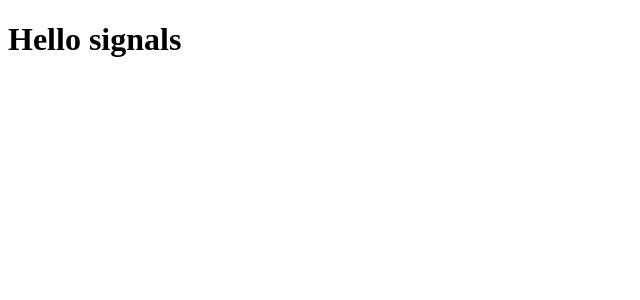
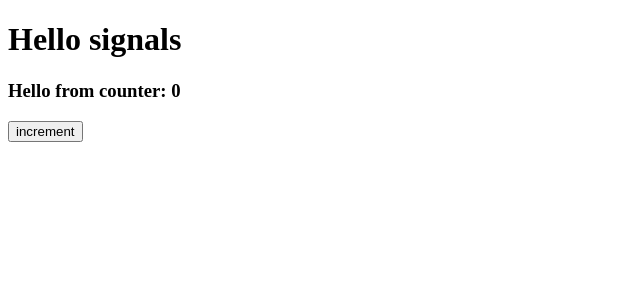
Before and after one commit to SvetlinGG/Signals-and-Routing, an Angular app in the folder signals/: page / in a window 1280 px wide. Shown: the top 300 px of the page, without its empty margins (0-640 px from the left). Built offline with nearby package versions, Linux system fonts and the light colour scheme.

Commit message:
set signal on app

```diff
--- a/signals/src/app/app.component.html
+++ b/signals/src/app/app.component.html
@@ -1 +1,5 @@
 <h1>Hello {{title}}</h1>
+
+<h3>Hello from counter: {{counter()}}</h3>
+
+<button (click)="increment()">increment</button>
--- a/signals/src/app/app.component.ts
+++ b/signals/src/app/app.component.ts
@@ -1,12 +1,30 @@
-import { Component } from '@angular/core';
+import { Component, OnInit, signal } from '@angular/core';
 import { RouterOutlet } from '@angular/router';
 
 @Component({
   selector: 'app-root',
+  standalone: true,
   imports: [RouterOutlet],
   templateUrl: './app.component.html',
   styleUrl: './app.component.css'
 })
-export class AppComponent {
+export class AppComponent implements OnInit  {
   title = 'signals';
+
+  counter = signal(0);
+
+  ngOnInit(): void {
+    console.log(`counter: ${this.counter()}`);
+
+  }
+
+  increment(){
+
+    const value = this.counter() + 1;
+    this.counter.set(value);
+
+
+
+
+  }
 }
```
